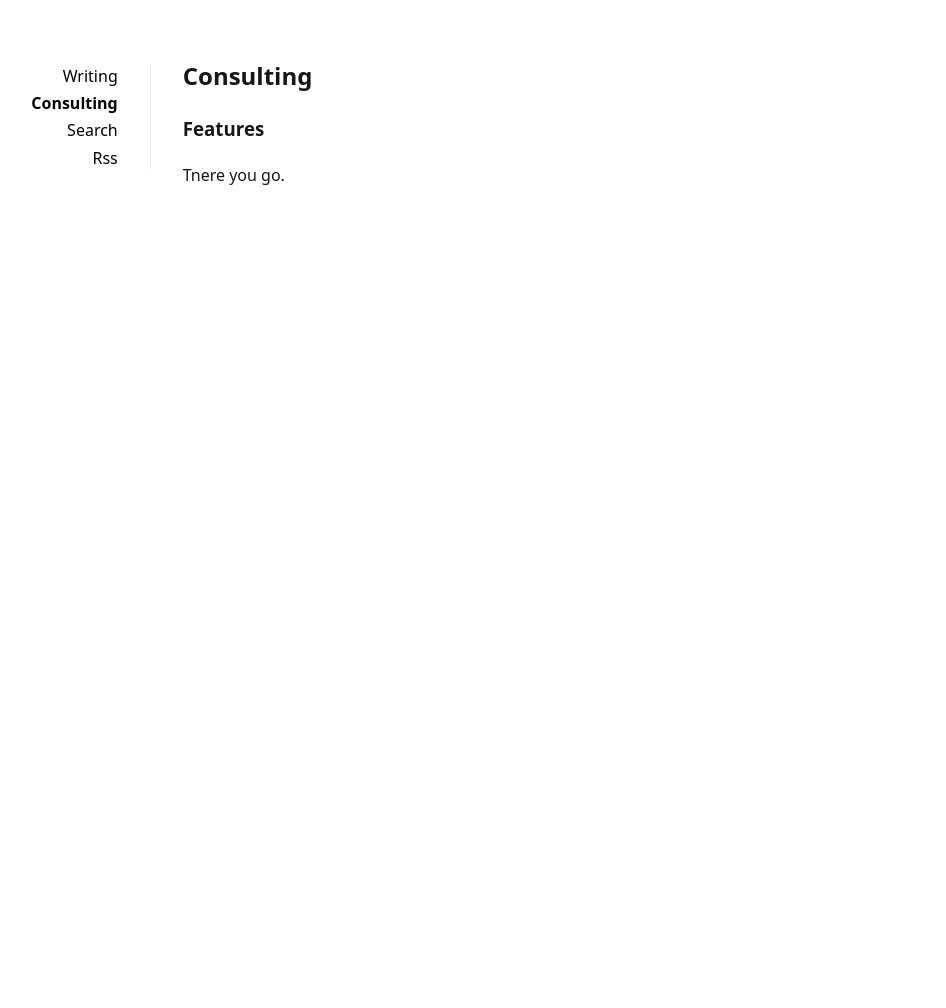
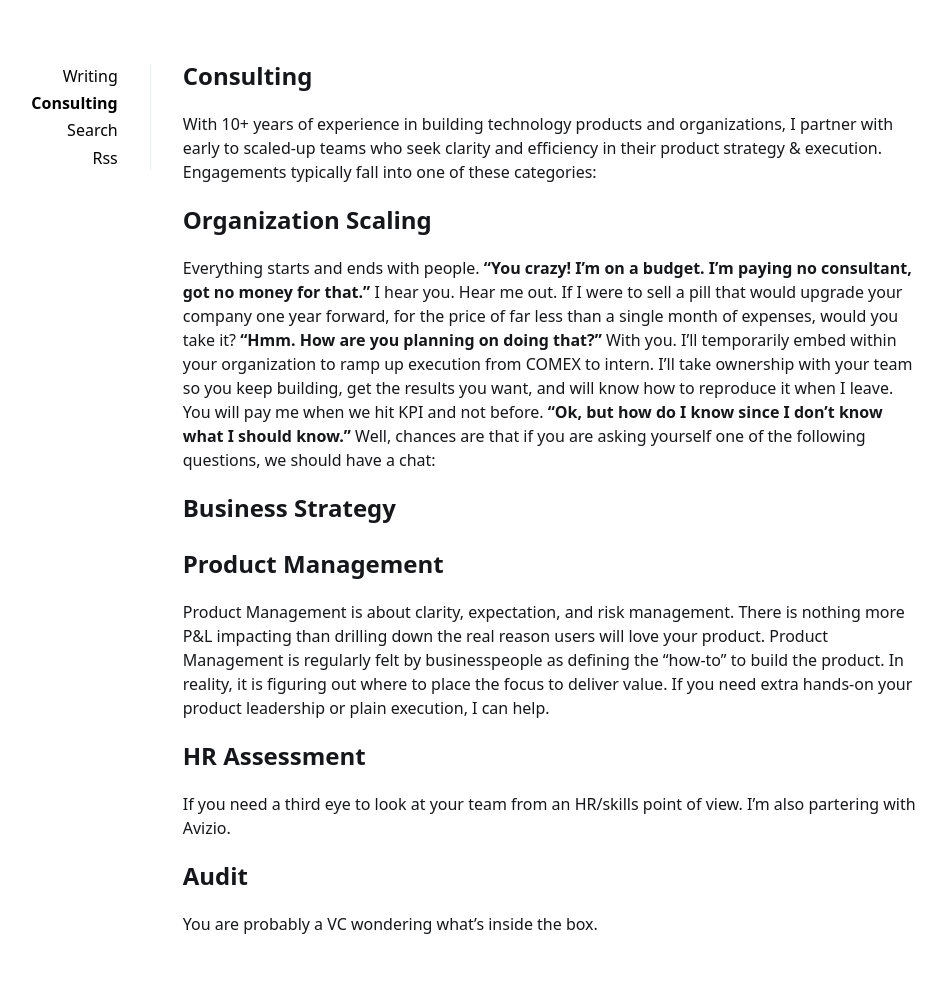
Before and after one commit to oliviermilla/oliviermilla.github.io, a Jekyll site: the page built from _pages/consulting.md, in a window 1280 px wide. Shown: the whole page, without its empty margins (170-1116 px from the left). Built offline with Jekyll 4.4.1, drawn with Linux system fonts in a browser that asks for light colours; before the commit the page ends 900 px from its top, so only the background shows below that.

Commit message:
Some content

```diff
--- a/_pages/consulting.md
+++ b/_pages/consulting.md
@@ -3,6 +3,30 @@ layout: page
 title: Consulting
 ---
 
-### Features
+With 10+ years of experience in building technology products and organizations, I partner with early to scaled-up teams who seek clarity and efficiency in their product strategy & execution.
+Engagements typically fall into one of these categories:
 
-Tnere you go.
+## Organization Scaling
+Everything starts and ends with people.
+__“You crazy! I’m on a budget. I’m paying no consultant, got no money for that.”__
+I hear you. Hear me out.
+If I were to sell a pill that would upgrade your company one year forward, for the price of far less than a single month of expenses, would you take it?
+__“Hmm. How are you planning on doing that?”__
+With you. I’ll temporarily embed within your organization to ramp up execution from COMEX to intern. I’ll take ownership with your team so you keep building, get the results you want, and will know how to reproduce it when I leave. You will pay me when we hit KPI and not before.
+__“Ok, but how do I know since I don’t know what I should know.”__
+Well, chances are that if you are asking yourself one of the following questions, we should have a chat:
+
+## Business Strategy
+
+## Product Management
+
+Product Management is about clarity, expectation, and risk management.
+There is nothing more P&L impacting than drilling down the real reason users will love your product.
+Product Management is regularly felt by businesspeople as defining the "how-to" to build the product. In reality, it is figuring out where to place the focus to deliver value.
+If you need extra hands-on your product leadership or plain execution, I can help.
+
+## HR Assessment
+If you need a third eye to look at your team from an HR/skills point of view. I'm also partering with Avizio.
+
+## Audit
+You are probably a VC wondering what's inside the box.
```
